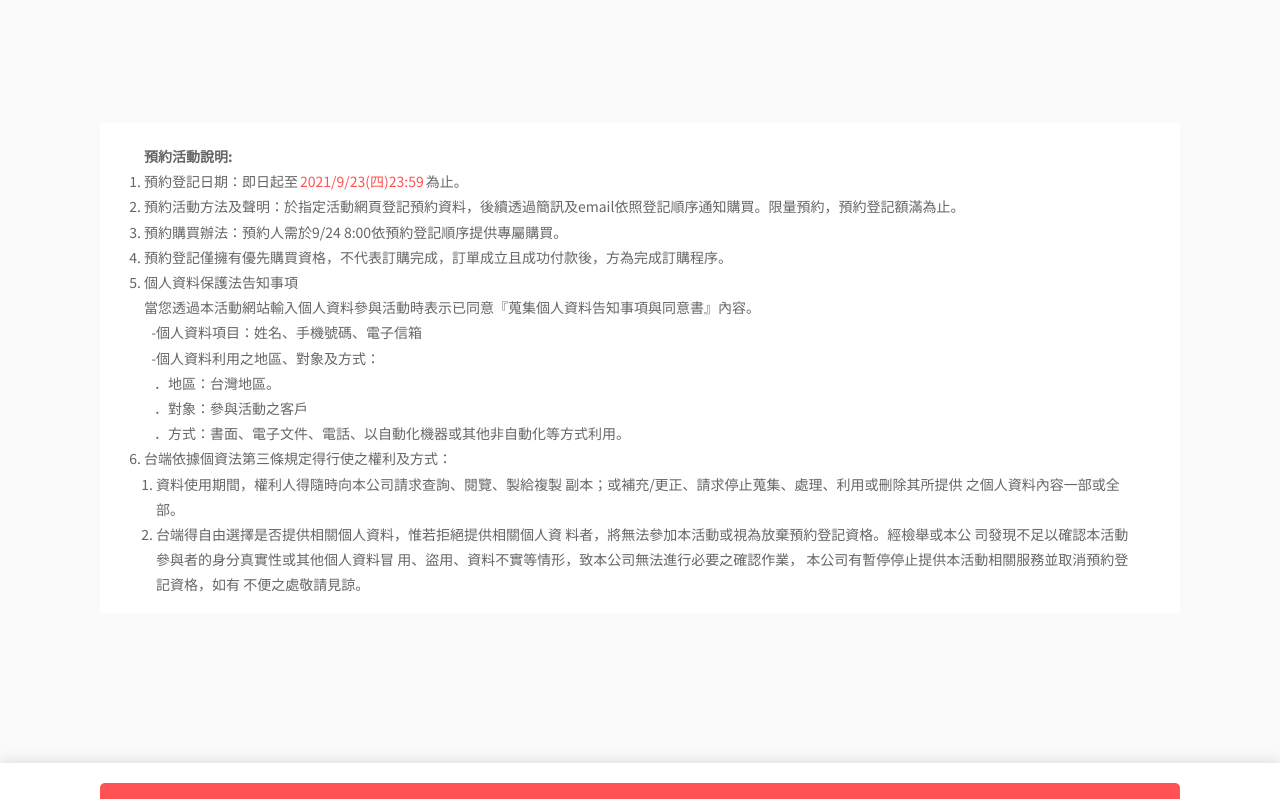
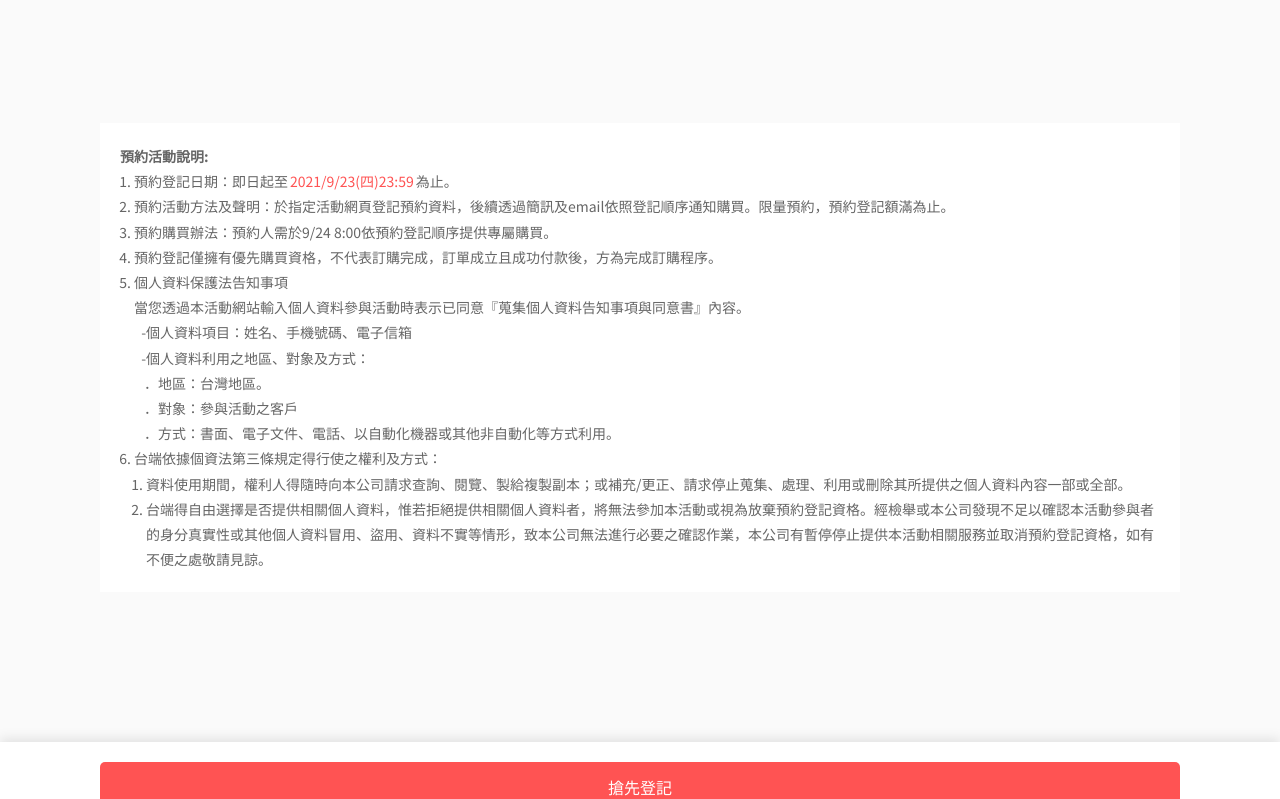
Before and after one commit to LinHeMa/91-APP-final-project, a React (Create React App) app in the folder co-work-project/: page /reservation in a window 1280 px wide. Shown: the part 600-1399 px from the top of the page. Built offline with nearby package versions, Linux system fonts and the light colour scheme.

Commit message:
modified_spacing

```diff
--- a/co-work-project/src/components/ReserveText.tsx
+++ b/co-work-project/src/components/ReserveText.tsx
@@ -1,12 +1,12 @@
 function ReserveText() {
   return (
     <div className="max-w-[1080px] mx-[10px] bg-white md:mx-auto  md:px-[20px]">
-      <div className=" h-[580px] mx-auto md:mx-unset w-full md:h-[490px] md:px-6 pt-[40px] md:pt-[20px] max-w-[1080px] ">
-        <div className="h-[571px] md:h-[482px] pl-3 w-full md:pl-0 mx-auto leading-4 md:leading-12">
+      <div className=" h-[580px] mx-auto md:mx-unset w-full md:h-auto md:px-0 pt-[40px] md:py-[20px] max-w-[1080px] ">
+        <div className="h-[571px] md:h-auto pl-[18px] pr-[5px] w-full md:pl-0 mx-auto leading-4 md:leading-12">
           <span className="font-bold  text-[10px]  text-[#666666] md:text-[14px]">
             預約活動說明:
           </span>
-          <ol className="list-decimal text-[10px]  text-[#666666] md:text-[14px]">
+          <ol className="list-decimal text-[10px]  text-[#666666] md:text-[14px] pl-[14px]">
             <li>
               預約登記日期：即日起至
               <p className="text-[#ff5353] mx-[2px] inline">
@@ -44,17 +44,10 @@ function ReserveText() {
               台端依據個資法第三條規定得行使之權利及方式：
               <ol className="list-decimal text-[10px] ml-[12px] md:text-[14px]">
                 <li>
-                  資料使用期間，權利人得隨時向本公司請求查詢、閱覽、製給複製
-                  副本；或補充/更正、請求停止蒐集、處理、利用或刪除其所提供
-                  之個人資料內容一部或全部。
+                  資料使用期間，權利人得隨時向本公司請求查詢、閱覽、製給複製副本；或補充/更正、請求停止蒐集、處理、利用或刪除其所提供之個人資料內容一部或全部。
                 </li>
                 <li>
-                  台端得自由選擇是否提供相關個人資料，惟若拒絕提供相關個人資
-                  料者，將無法參加本活動或視為放棄預約登記資格。經檢舉或本公
-                  司發現不足以確認本活動參與者的身分真實性或其他個人資料冒
-                  用、盜用、資料不實等情形，致本公司無法進行必要之確認作業，
-                  本公司有暫停停止提供本活動相關服務並取消預約登記資格，如有
-                  不便之處敬請見諒。
+                  台端得自由選擇是否提供相關個人資料，惟若拒絕提供相關個人資料者，將無法參加本活動或視為放棄預約登記資格。經檢舉或本公司發現不足以確認本活動參與者的身分真實性或其他個人資料冒用、盜用、資料不實等情形，致本公司無法進行必要之確認作業，本公司有暫停停止提供本活動相關服務並取消預約登記資格，如有不便之處敬請見諒。
                 </li>
               </ol>
             </li>
```
